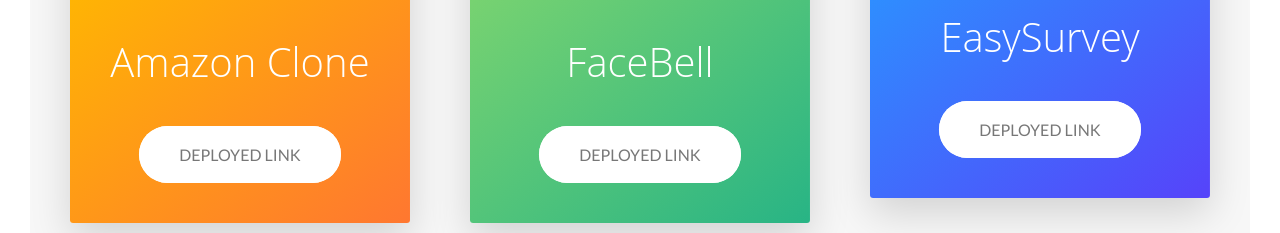
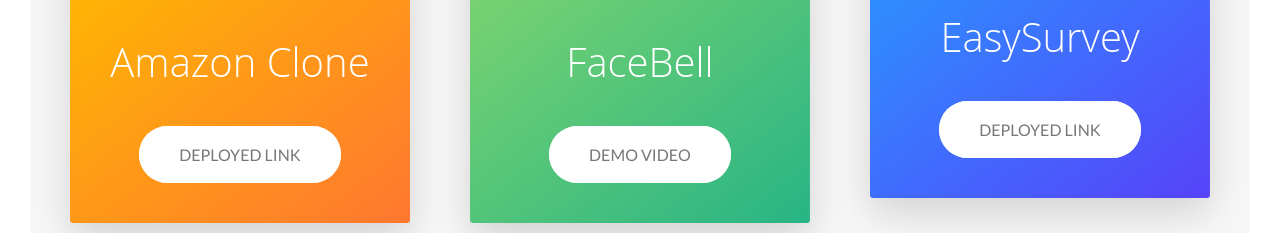
Before and after one commit to sandy8111112004/Portfolio2, a plain HTML site: page index.html in a window 1280 px wide. Shown: the part 3182-3415 px from the top of the page. Drawn offline with Linux system fonts and the light colour scheme.

Commit message:
replace Facebell deployed link to Demo Video

```diff
--- a/index.html
+++ b/index.html
@@ -193,7 +193,8 @@
                                         <!-- <p class="card__price-only">Only</p> -->
                                         <p class="card__price-value">FaceBell</p>
                                     </div>
-                                    <a href="https://facebell.herokuapp.com/" target='_blank' class="btn btn--white">Deployed Link</a>
+                                    <!-- <a href="https://facebell.herokuapp.com/" target='_blank' class="btn btn--white">Deployed Link</a> -->
+                                    <a href="https://www.youtube.com/watch?v=WmqcEG7zyAg&feature=youtu.be" target='_blank' class="btn btn--white">Demo Video</a>
                                 </div>
                             </div>
                         </div>
```
